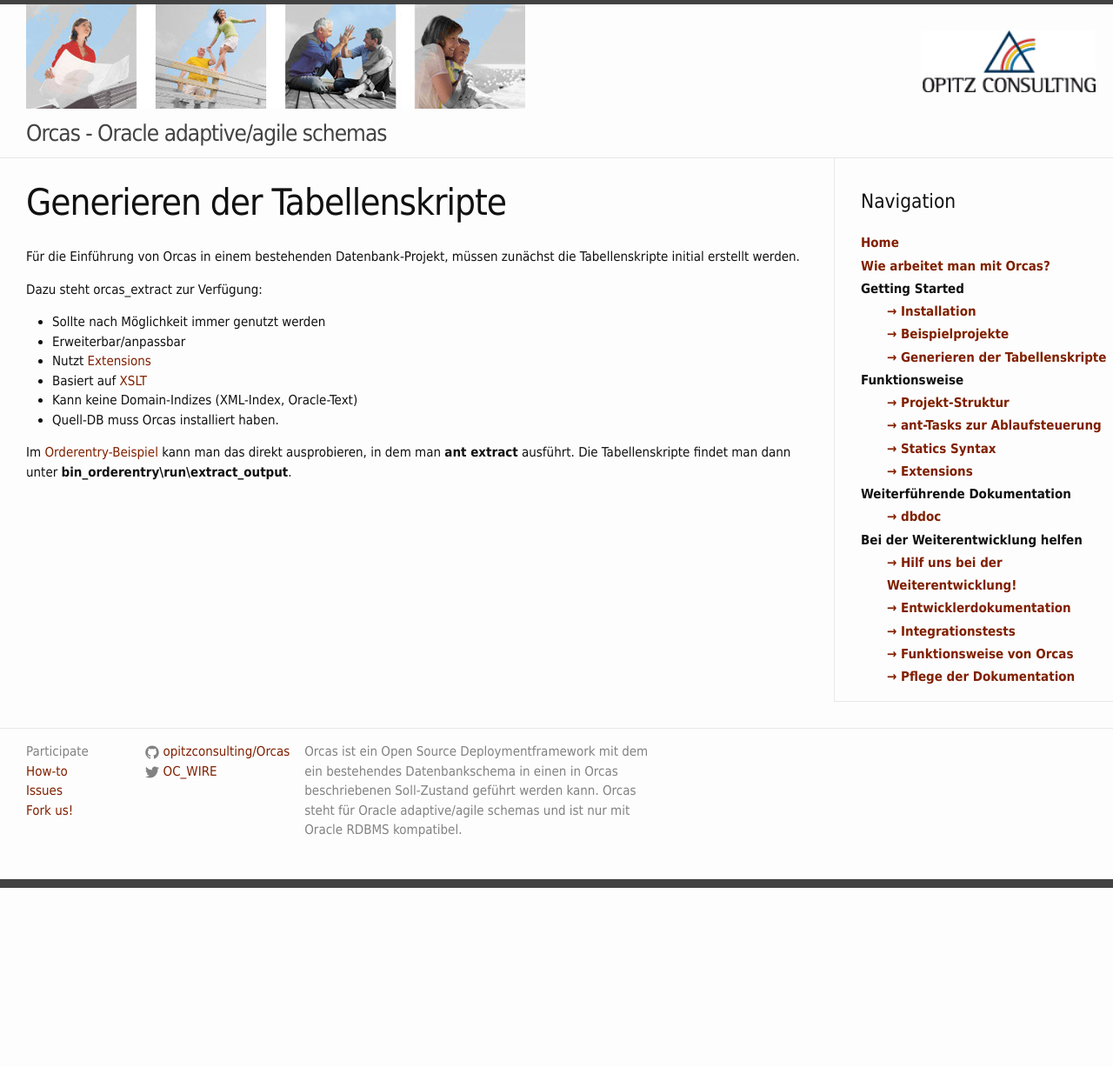
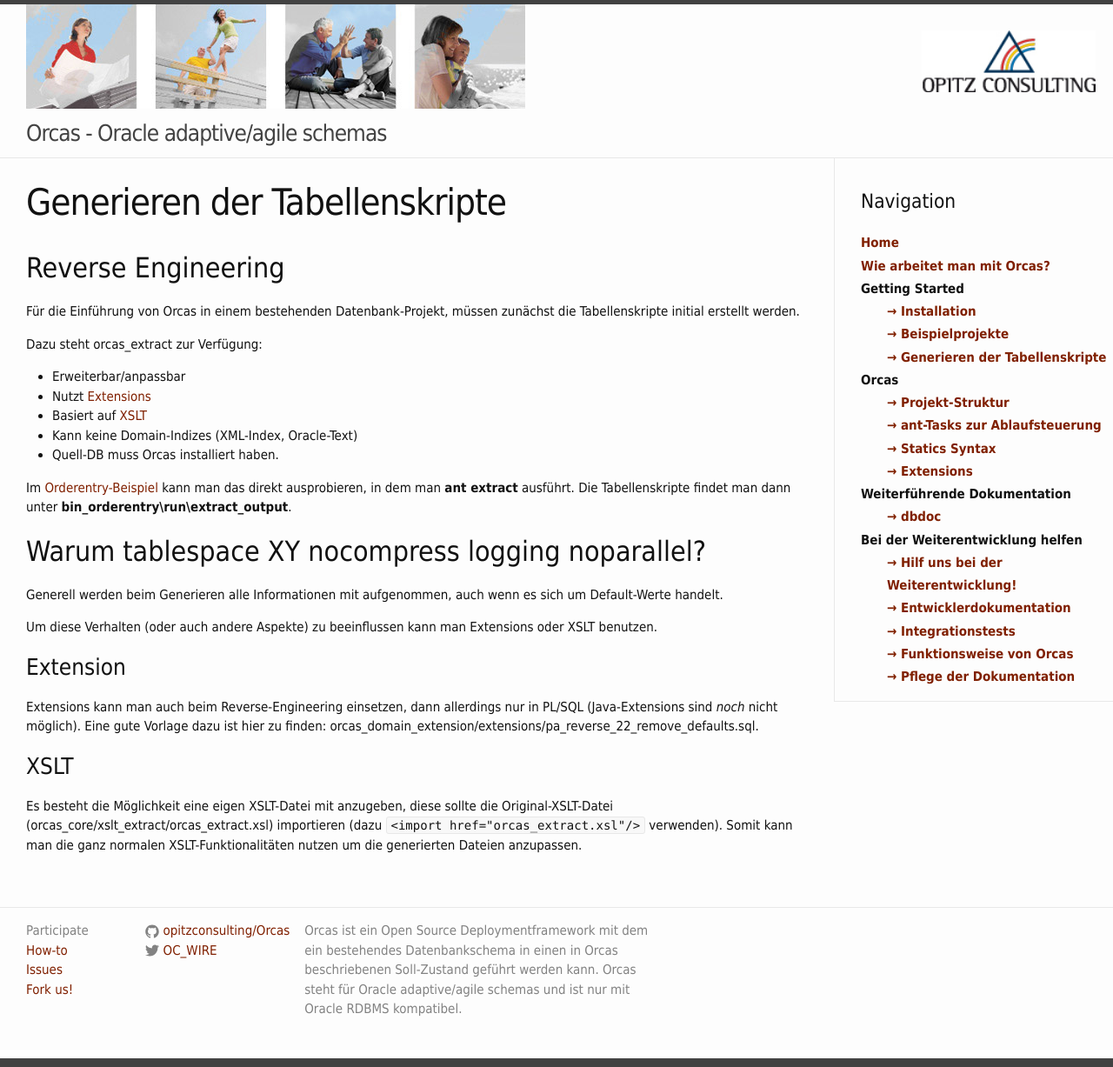
Before and after one commit to opitzconsulting/orcas, a Jekyll site: the page built from _docs/generate-scripts.md, in a window 1280 px wide. Shown: the whole page at 87% size. Built offline with Jekyll 4.4.1, drawn with Linux system fonts in a browser that asks for light colours; before the commit the page ends 1021 px from its top, so only the background shows below that.

Commit message:
orcas documentation

```diff
--- a/_docs/generate-scripts.md
+++ b/_docs/generate-scripts.md
@@ -4,11 +4,12 @@
 permalink: /docs/generate-scripts/
 ---
 
+##Reverse Engineering
+
 Für die Einführung von Orcas in einem bestehenden Datenbank-Projekt, müssen zunächst die Tabellenskripte initial erstellt werden.
 
 Dazu steht orcas_extract zur Verfügung:
 
-- Sollte nach Möglichkeit immer genutzt werden
 - Erweiterbar/anpassbar
 - Nutzt [Extensions]({{site.baseurl}}/docs/extensions/)
 - Basiert auf [XSLT](http://www.w3schools.com/xsl/)
@@ -16,3 +17,15 @@
 - Quell-DB muss Orcas installiert haben.
 
 Im [Orderentry-Beispiel]({{site.baseurl}}/docs/examples/) kann man das direkt ausprobieren, in dem man **ant extract** ausführt. Die Tabellenskripte findet man dann unter **bin_orderentry\run\extract_output**.
+
+##Warum tablespace XY nocompress logging noparallel?
+Generell werden beim Generieren alle Informationen mit aufgenommen, auch wenn es sich um Default-Werte handelt.
+
+Um diese Verhalten (oder auch andere Aspekte) zu beeinflussen kann man Extensions oder XSLT benutzen.
+
+###Extension
+Extensions kann man auch beim Reverse-Engineering einsetzen, dann allerdings nur in PL/SQL (Java-Extensions sind *noch* nicht möglich).
+Eine gute Vorlage dazu ist hier zu finden: orcas_domain_extension/extensions/pa_reverse_22_remove_defaults.sql.
+
+###XSLT
+Es besteht die Möglichkeit eine eigen XSLT-Datei mit anzugeben, diese sollte die Original-XSLT-Datei (orcas_core/xslt_extract/orcas_extract.xsl) importieren (dazu <code>&lt;import href="orcas_extract.xsl"/&gt;</code> verwenden). Somit kann man die ganz normalen XSLT-Funktionalitäten nutzen um die generierten Dateien anzupassen.
--- a/_includes/navigation.html
+++ b/_includes/navigation.html
@@ -12,7 +12,7 @@
       </ul>
     </li>
     <li>
-      Funktionsweise
+      Orcas
       <ul>
         <li><a href="{{site.baseurl}}/docs/project-structure/">&rarr; Projekt-Struktur</a></li>
         <li><a href="{{site.baseurl}}/docs/ant-tasks/">&rarr; ant-Tasks zur Ablaufsteuerung</a></li>
```
